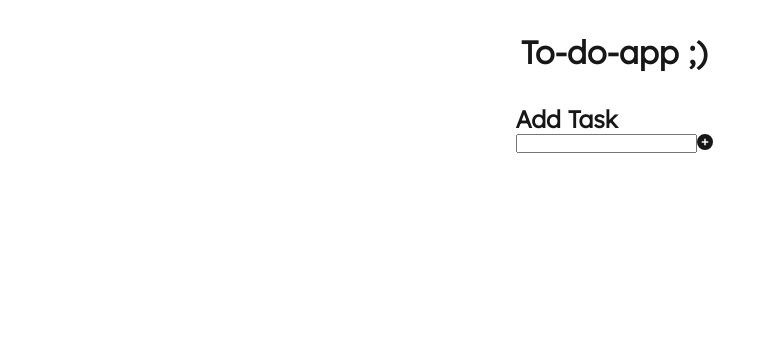
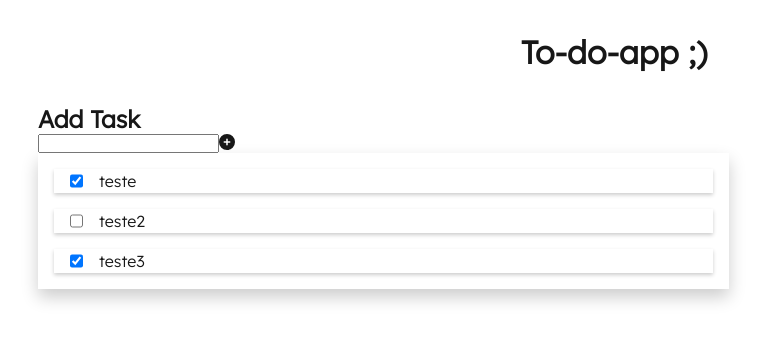
Before and after one commit to Joel-Graf/to-do-app, a Next.js app in the folder frontend/: page / in a window 1280 px wide. Shown: the top 342 px of the page, without its empty margins (26-792 px from the left). Built offline with nearby package versions, Linux system fonts and the light colour scheme.

Commit message:
Added task card

```diff
--- /dev/null
+++ b/frontend/src/app/components/TaskCard/TaskCard.tsx
@@ -0,0 +1,18 @@
+"use client";
+
+import "./styles.css";
+
+interface TaskCardProps {
+  task: string;
+  status: "pending" | "completed";
+  onClick: () => void;
+}
+
+export default function TaskCard({ task, status, onClick }: TaskCardProps) {
+  return (
+    <div className="card" onClick={onClick}>
+      <input type="checkbox" checked={status === "completed"} readOnly />
+      <p>{task}</p>
+    </div>
+  );
+}
--- /dev/null
+++ b/frontend/src/app/components/TaskCard/styles.css
@@ -0,0 +1,12 @@
+.card {
+  padding: 2px 16px;
+  width: "100%";
+  display: flex;
+  gap: 1rem;
+  box-shadow: 0 2px 4px 0 rgba(0, 0, 0, 0.2);
+  transition: 0.3s;
+}
+
+.card:hover {
+  box-shadow: 0 4px 8px 0 rgba(0, 0, 0, 0.2);
+}
--- a/frontend/src/app/layout.tsx
+++ b/frontend/src/app/layout.tsx
@@ -1,7 +1,5 @@
 import type { Metadata } from "next";
 import { Lexend } from "next/font/google";
-import { library } from "@fortawesome/fontawesome-svg-core";
-import { faPlusCircle } from "@fortawesome/free-solid-svg-icons";
 import "./globals.css";
 
 const lexend = Lexend({
@@ -14,8 +12,6 @@ export const metadata: Metadata = {
   description: "It's a to-do app ;)",
 };
 
-library.add(faPlusCircle);
-
 export default function RootLayout({
   children,
 }: Readonly<{
--- a/frontend/src/app/page.tsx
+++ b/frontend/src/app/page.tsx
@@ -1,17 +1,65 @@
+"use client";
+
 import styles from "./page.module.css";
 import { FontAwesomeIcon } from "@fortawesome/react-fontawesome";
+import { faPlusCircle } from "@fortawesome/free-solid-svg-icons";
+import TaskCard from "./components/TaskCard/TaskCard";
+import { useState } from "react";
 
 export default function Home() {
+  const [data, setData] = useState([
+    { id: 1, task: "teste", status: "completed" },
+    { id: 2, task: "teste2", status: "pending" },
+    { id: 3, task: "teste3", status: "completed" },
+  ]);
+
+  const handleChangeStatus = (id: number) => {
+    setData((prevData) =>
+      prevData.map((task) =>
+        task.id === id
+          ? {
+              ...task,
+              status: task.status === "completed" ? "pending" : "completed",
+            }
+          : task
+      )
+    );
+  };
+
   return (
     <div className={styles.page}>
       <header>
         <h1>To-do-app ;)</h1>
       </header>
-      <main>
+      <main
+        style={{
+          width: "100%",
+        }}
+      >
         <h2>Add Task</h2>
         <div style={{ display: "flex" }}>
           <input type="text" />
-          <FontAwesomeIcon style={{ width: "1rem" }} icon="plus-circle" />
+          <FontAwesomeIcon icon={faPlusCircle} style={{ width: "1rem" }} />
+        </div>
+
+        <div
+          style={{
+            boxShadow: "0 8px 16px 0 rgba(0, 0, 0, 0.2)",
+            padding: "1rem",
+            gap: "1rem",
+            display: "flex",
+            flexDirection: "column",
+            width: "60%",
+          }}
+        >
+          {data.map((taskObj) => (
+            <TaskCard
+              key={taskObj.id}
+              task={taskObj.task}
+              status={taskObj.status}
+              onClick={() => handleChangeStatus(taskObj.id)}
+            />
+          ))}
         </div>
       </main>
       <footer></footer>
```
